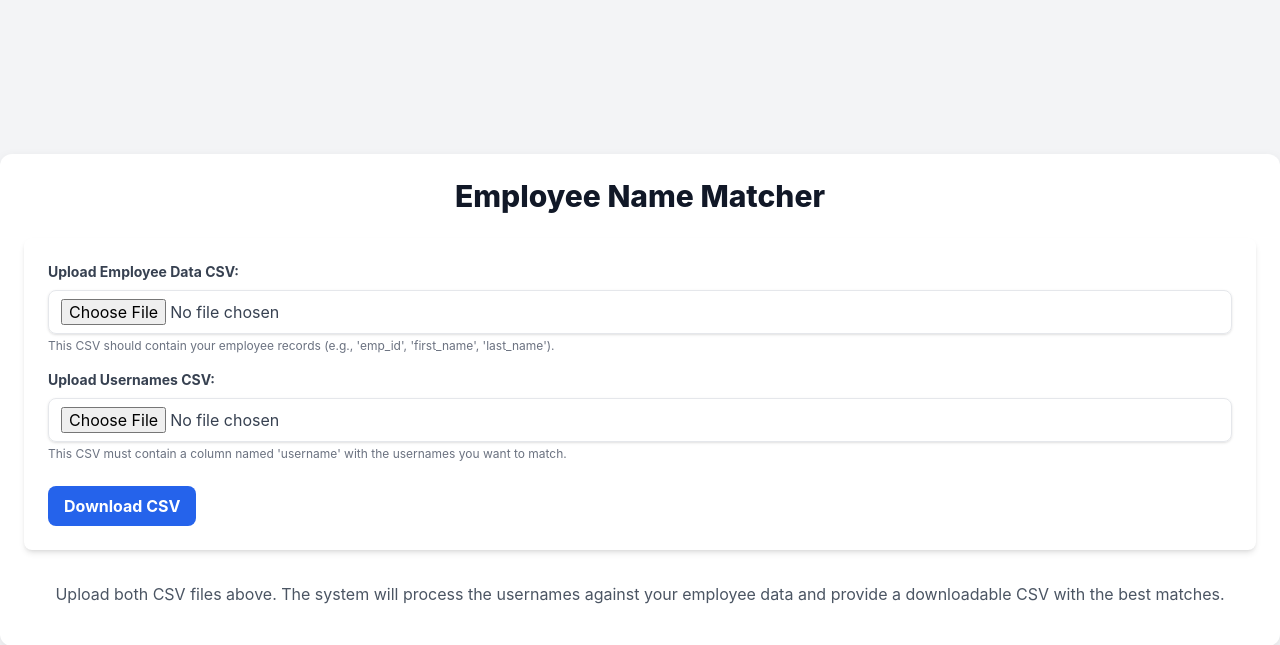
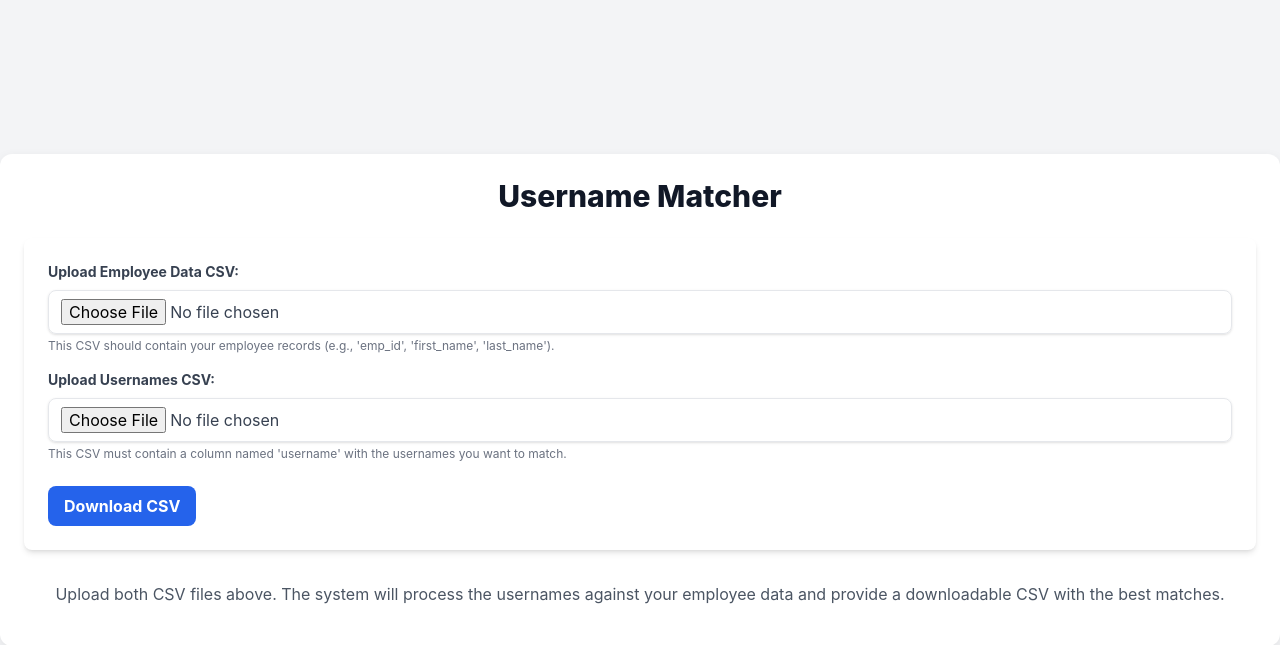
Before and after one commit to midhunprahash-ui/Name_match_ml, a Flask app: page / in a window 1280 px wide. Shown: the top 645 px of the page. Run offline with Flask 3, Linux system fonts and the light colour scheme; some libraries are stand-ins or nearby versions.

Commit message:
Update header title in index.html to reflect correct application name

```diff
--- a/templates/index.html
+++ b/templates/index.html
@@ -75,7 +75,7 @@
 
 <body class="bg-gray-100 flex items-center justify-center min-h-screen">
     <div class="container">
-        <h1 class="text-3xl font-extrabold text-gray-900 text-center mb-6">Employee Name Matcher</h1>
+        <h1 class="text-3xl font-extrabold text-gray-900 text-center mb-6">Username Matcher</h1>
 
         <!-- Section to display flash messages -->
         {% with messages = get_flashed_messages(with_categories=true) %}
```
